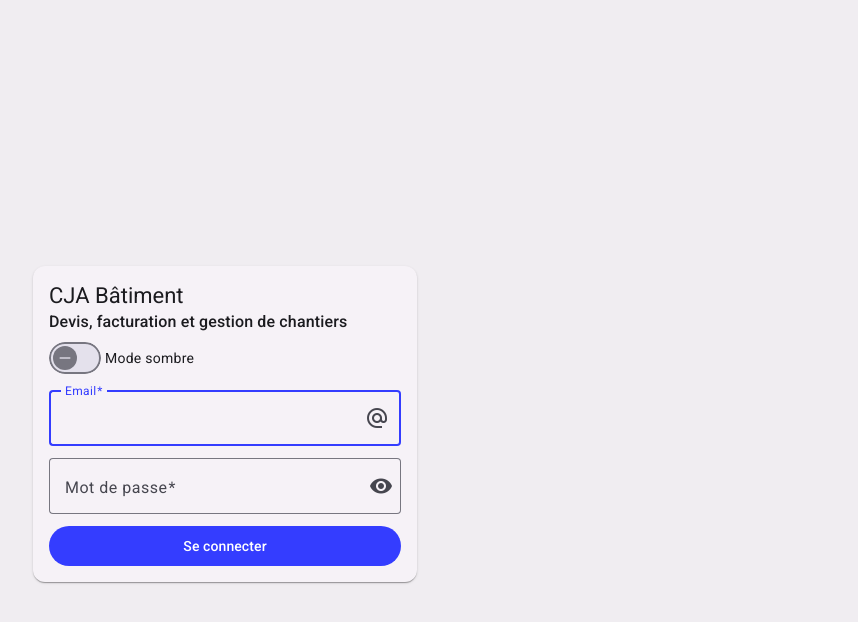
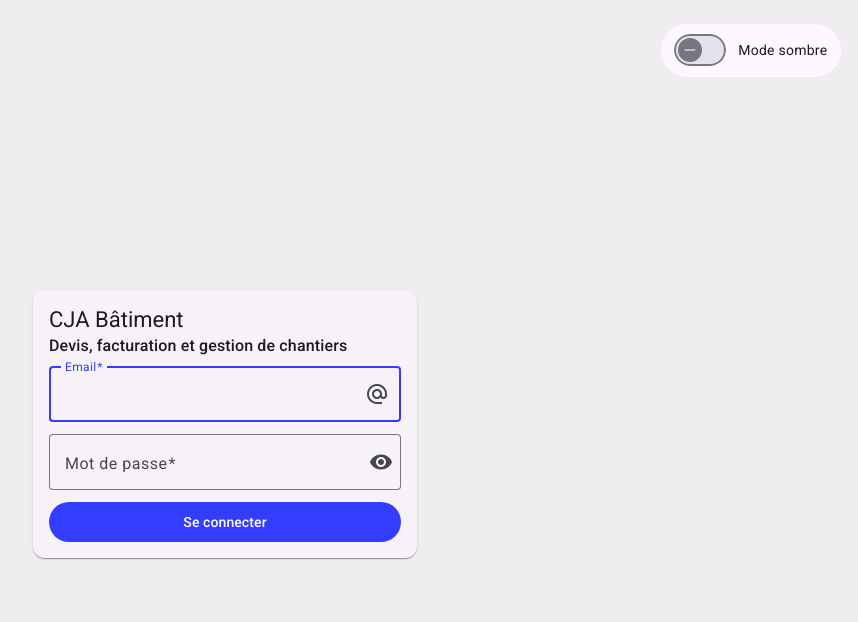
Before and after one commit to LucaasBrj/ComptaCJA, an Angular app in the folder frontend/: page /connexion in a window 1280 px wide. Shown: the top 622 px of the page, without its empty margins (415-1273 px from the left). Built offline with nearby package versions, Linux system fonts and the light colour scheme.

Commit message:
Toggle dark et light mode bouton login page amélioration

```diff
--- a/frontend/src/app/features/auth/connexion/connexion.html
+++ b/frontend/src/app/features/auth/connexion/connexion.html
@@ -1,4 +1,6 @@
 <div class="page">
+  <app-interrupteur-apparence class="page__theme" />
+
   <mat-card class="carte">
     @if (enCours()) {
       <mat-progress-bar mode="indeterminate" />
@@ -8,8 +10,6 @@
       <mat-card-title>CJA Bâtiment</mat-card-title>
       <mat-card-subtitle>Devis, facturation et gestion de chantiers</mat-card-subtitle>
     </mat-card-header>
-
-    <app-interrupteur-apparence class="carte__theme" />
 
     <mat-card-content>
       <form [formGroup]="formulaire" (ngSubmit)="soumettre()" class="formulaire">
--- a/frontend/src/app/features/auth/connexion/connexion.scss
+++ b/frontend/src/app/features/auth/connexion/connexion.scss
@@ -5,6 +5,21 @@
   min-height: 100vh;
   padding: 1.5rem;
   background-color: var(--mat-sys-surface-container);
+
+  &__theme {
+    position: fixed;
+    top: 1.5rem;
+    right: 1.5rem;
+    display: inline-flex;
+    align-items: center;
+    padding: 0.65rem 0.85rem;
+    border-radius: 999px;
+    background: var(--mat-sys-surface);
+
+    ::ng-deep .mdc-label {
+      padding-left: 0.75rem;
+    }
+  }
 }
 
 .carte {
@@ -14,11 +29,6 @@
 
   &__entete {
     margin-bottom: 0.5rem;
-  }
-
-  &__theme {
-    display: block;
-    margin: 0 1rem 1rem;
   }
 }
 
```
